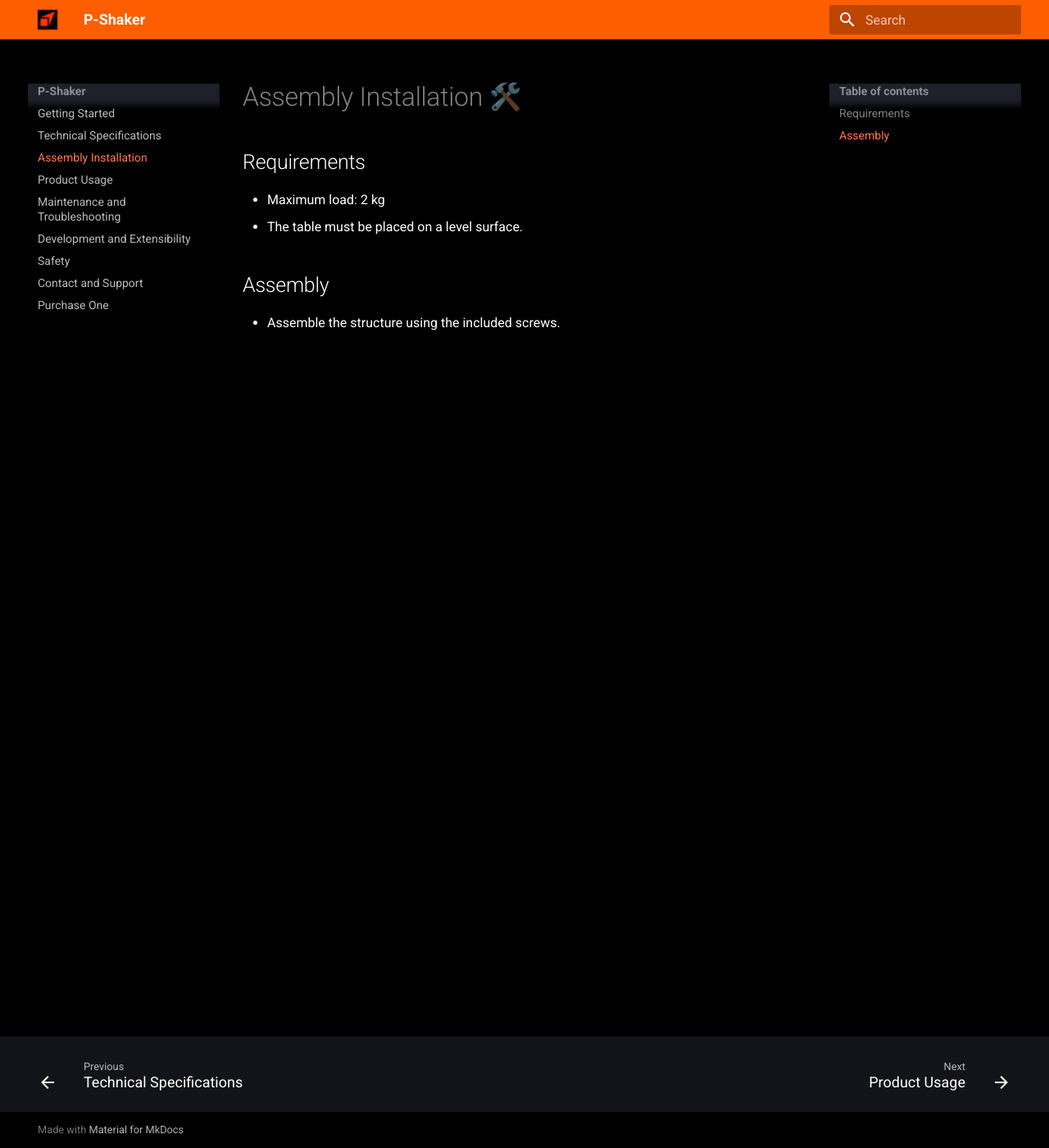
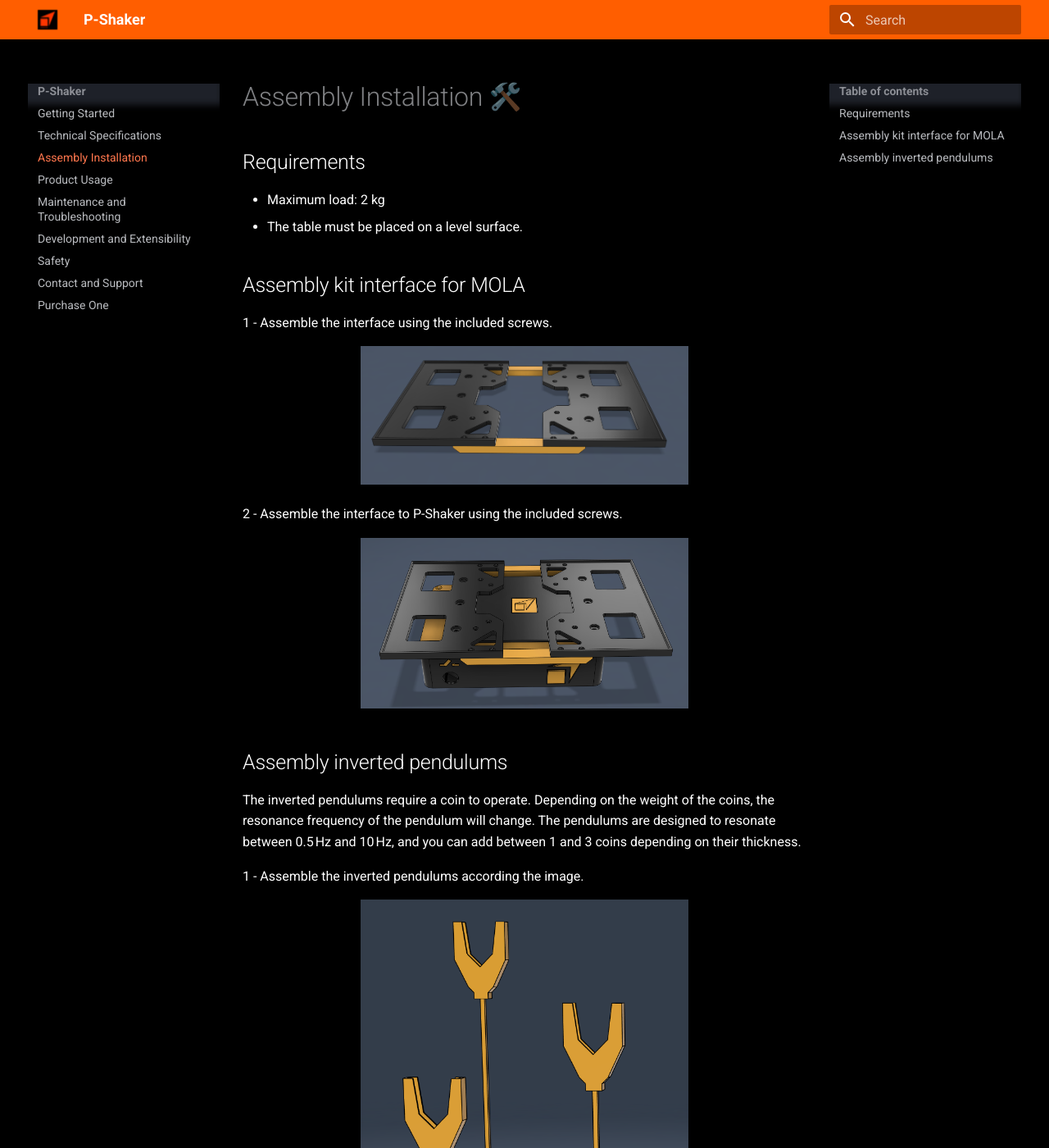
Before and after one commit to EliuPineda/shaker, an MkDocs documentation site: the page built from docs/install.md, in a window 1280 px wide and 1400 px high. Shown: the whole window at 82% size. Built offline with MkDocs 1.6.1 and Material for MkDocs 9.7.7, drawn with Linux system fonts in a browser that asks for light colours; some of the changed text lies outside the part shown.

Commit message:
assembly

```diff
--- a/docs/install.md
+++ b/docs/install.md
@@ -4,5 +4,32 @@
 - Maximum load: 2 kg
 - The table must be placed on a level surface.
 
-##  Assembly
-- Assemble the structure using the included screws.
+##  Assembly kit interface for MOLA
+1 - Assemble the interface using the included screws.
+<p align="center">
+  <img src="/images/formola1.png" alt="formola1" width="400">
+</p>
+
+2 - Assemble the interface to P-Shaker using the included screws.
+<p align="center">
+  <img src="/images/formola2.png" alt="formola1" width="400">
+</p>
+
+##  Assembly inverted pendulums
+The inverted pendulums require a coin to operate. Depending on the weight of the coins, the resonance frequency of the pendulum will change. The pendulums are designed to resonate between 0.5 Hz and 10 Hz, and you can add between 1 and 3 coins depending on their thickness.
+
+1 - Assemble the inverted pendulums according the image.
+
+<p align="center">
+  <img src="/images/pcoins2.png" alt="formola1" width="400">
+</p>
+
+2 - Assemble the interface to P-Shaker using the included screws.
+
+Note: The screws that anchor the inverted pendulums to the P-Shaker must be inserted from the bottom up, so that they protrude on the top side—not underneath the base.
+
+<p align="center">
+  <img src="/images/pcoins1.png" alt="formola1" width="400">
+</p>
+
+The inverted pendulums come pre-assembled. If you notice any looseness at the base or parts that don’t fit snugly, please apply silicone—either cold silicone or hot glue. The pendulums are shipped pre-assembled to avoid damage during transport.
```
Also changed, not shown: docs/images/formola1.png (added), docs/images/formola2.png (added), docs/images/pcoins1.png (added), docs/images/pcoins2.png (added).
